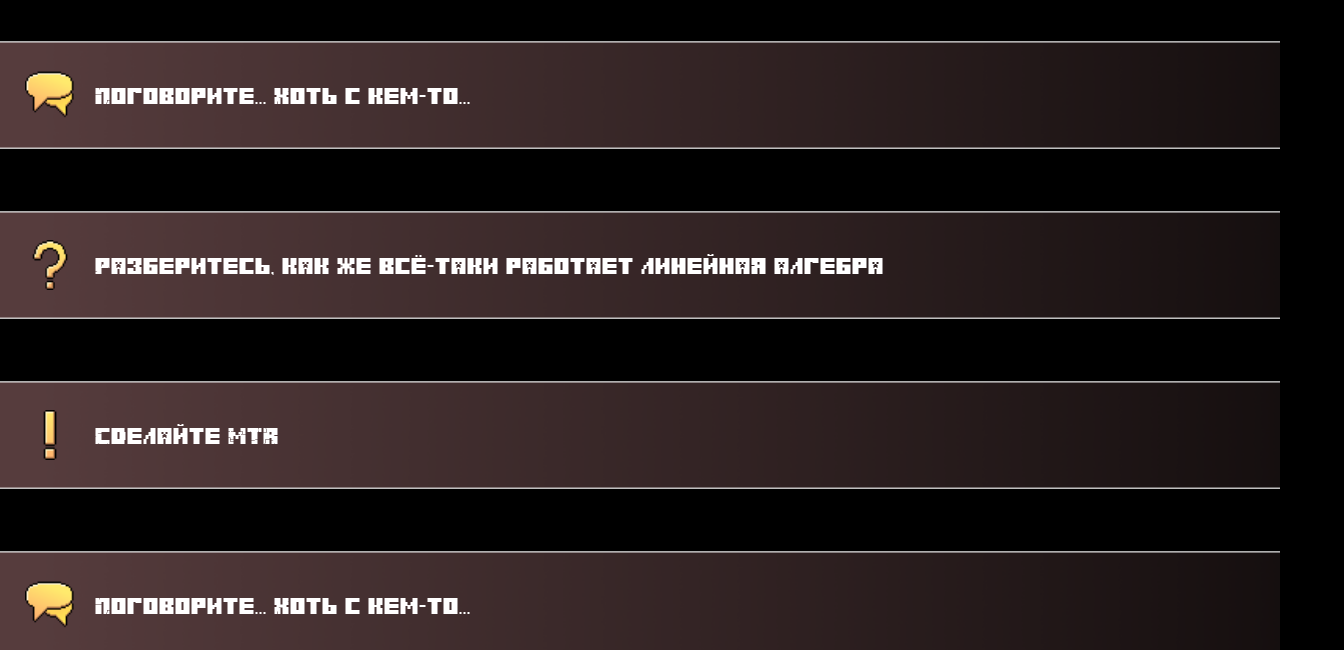
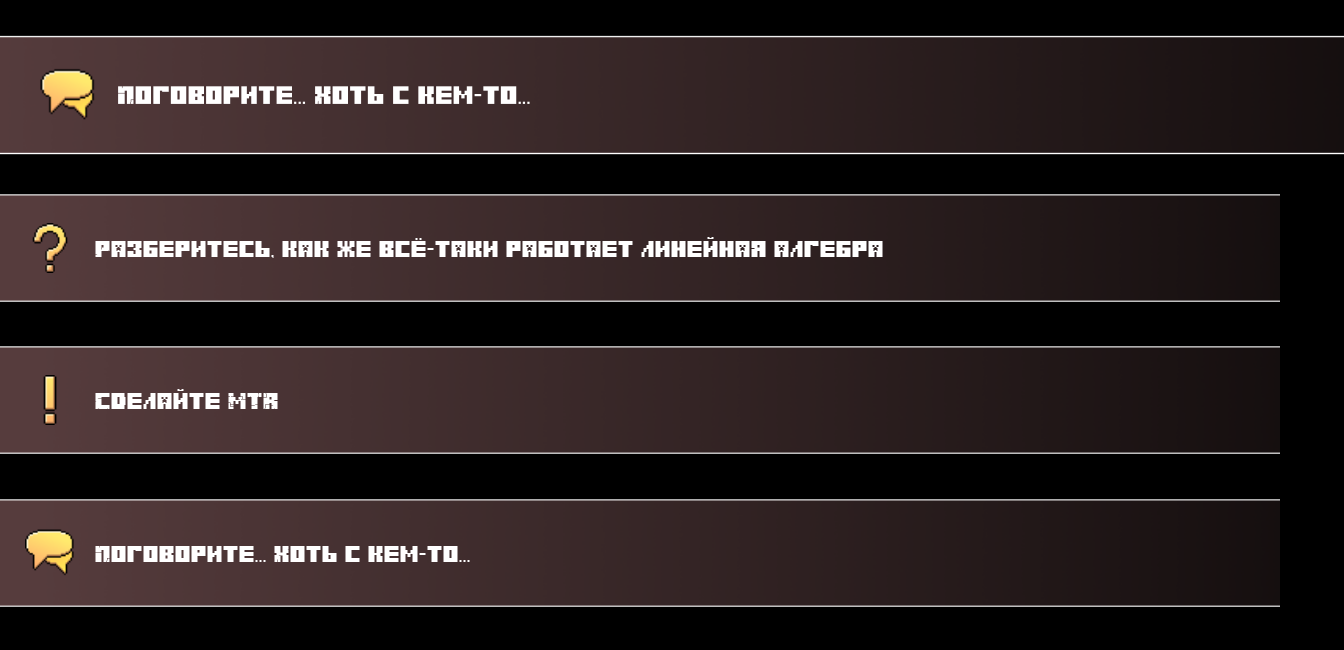
Before and after one commit to HollowHorizon/hollowhorizon.github.io, a plain HTML site: page index.html in a window 1280 px wide. In both pictures the pointer is over the element 640 px from the left and 245 px from the top of the page. Shown: the part 150-800 px from the top of the page, 1344 px wide, since content can reach past the window. Drawn offline with Linux system fonts and the light colour scheme.

Commit message:
now with animations :)

```diff
--- a/index.html
+++ b/index.html
@@ -11,6 +11,7 @@
     }
 
     body {
+        overflow-x: hidden;
         background: rgb(0, 0, 0, 1.0);
 
         margin: 0;
@@ -66,8 +67,13 @@
         height: 150px;
 
         align-items: center;
-        margin-bottom: 20px;
+        margin-bottom: 2.5px;
         position: relative;
+        transition: transform .2s;
+    }
+
+    .event:hover {
+        transform: scale(1.1);
     }
 
     .event-icon {
@@ -78,6 +84,7 @@
         left: 0;
         top: 50%;
         transform: translate(50%, -50%);
+        transition: transform .2s;
     }
 
     .event-text {
@@ -87,6 +94,15 @@
         left: 0;
         top: 50%;
         transform: translate(60px, -50%);
+        transition: transform .2s;
+    }
+
+    .event:hover .event-icon {
+        transform: translate(50%, -50%) translateX(70px);
+    }
+
+    .event:hover .event-text {
+        transform: translate(60px, -50%) translateX(70px);
     }
 
     </style>
```
